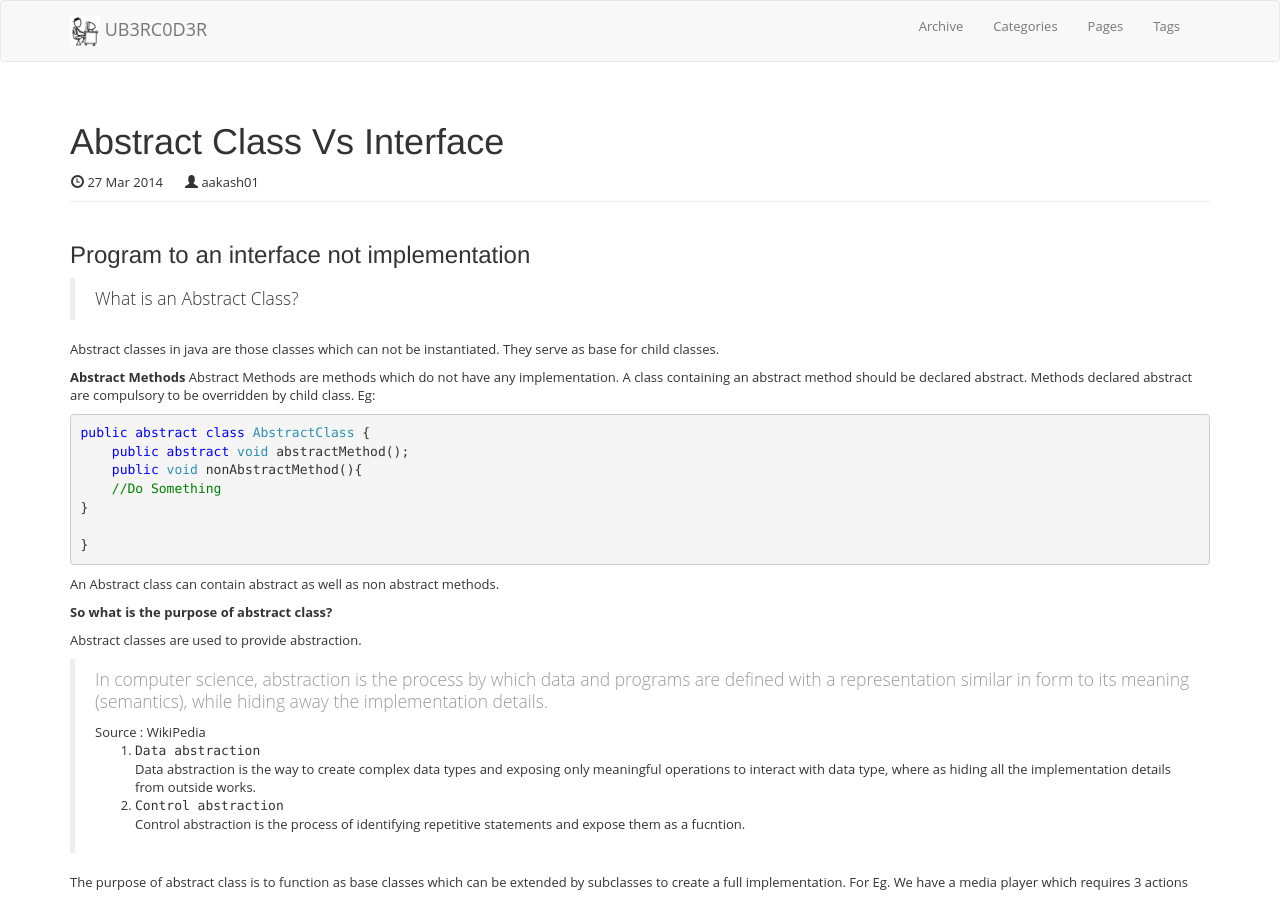
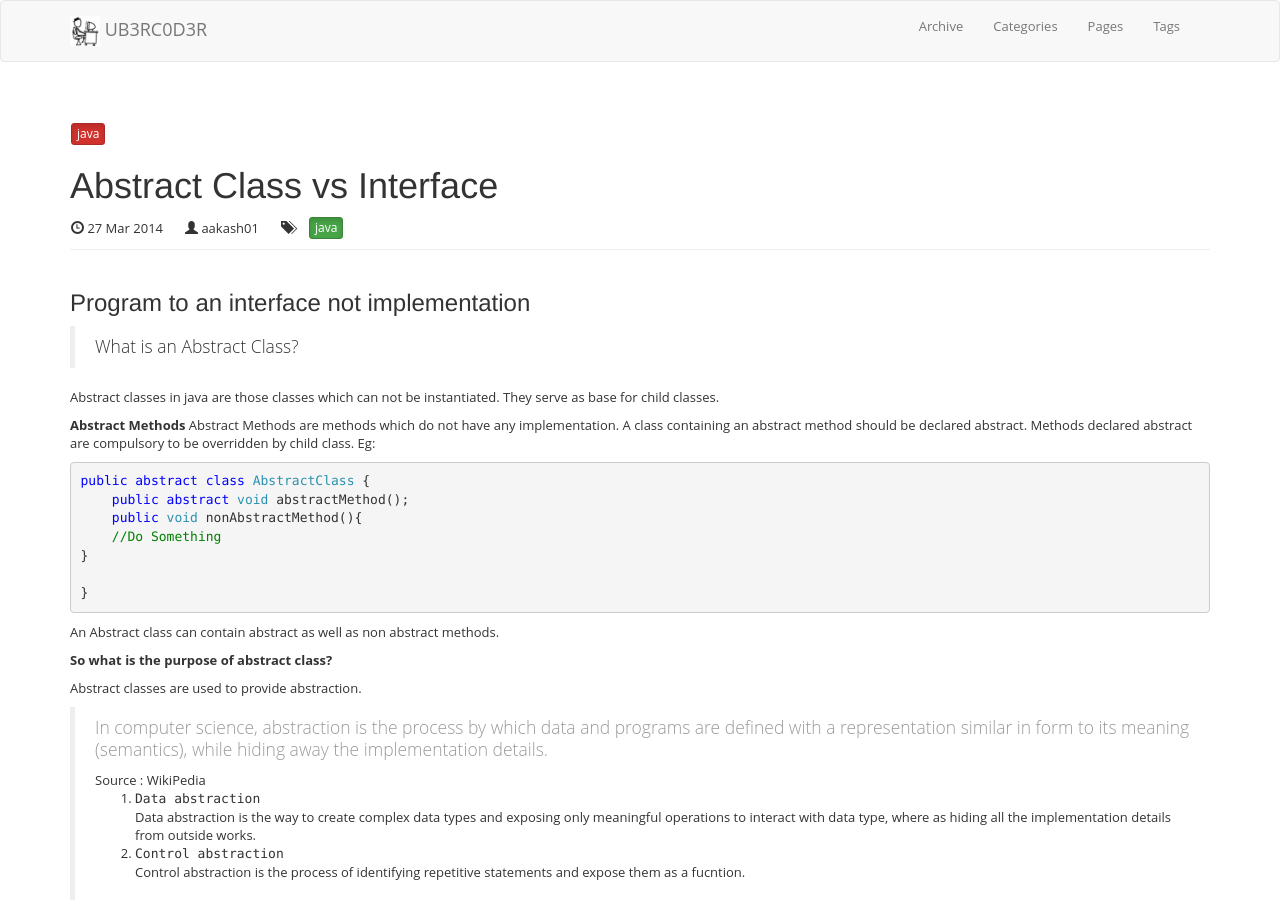
Before and after one commit to aakash01/aakash01.github.io, a Jekyll site: the page built from _posts/2014-03-27-Abstract-Class-vs-Interface.md, in a window 1280 px wide and 900 px high. Built offline with Jekyll 4.4.1, drawn with Linux system fonts in a browser that asks for light colours.

Commit message:
Minor Change

```diff
--- a/_posts/2014-03-27-Abstract-Class-vs-Interface.md
+++ b/_posts/2014-03-27-Abstract-Class-vs-Interface.md
@@ -1,6 +1,9 @@
 ---
 layout: post
+title: "Abstract Class vs Interface"
 description: ""
+category: java
+tags: [java]
 ---
 {% include JB/setup %}
 
```
